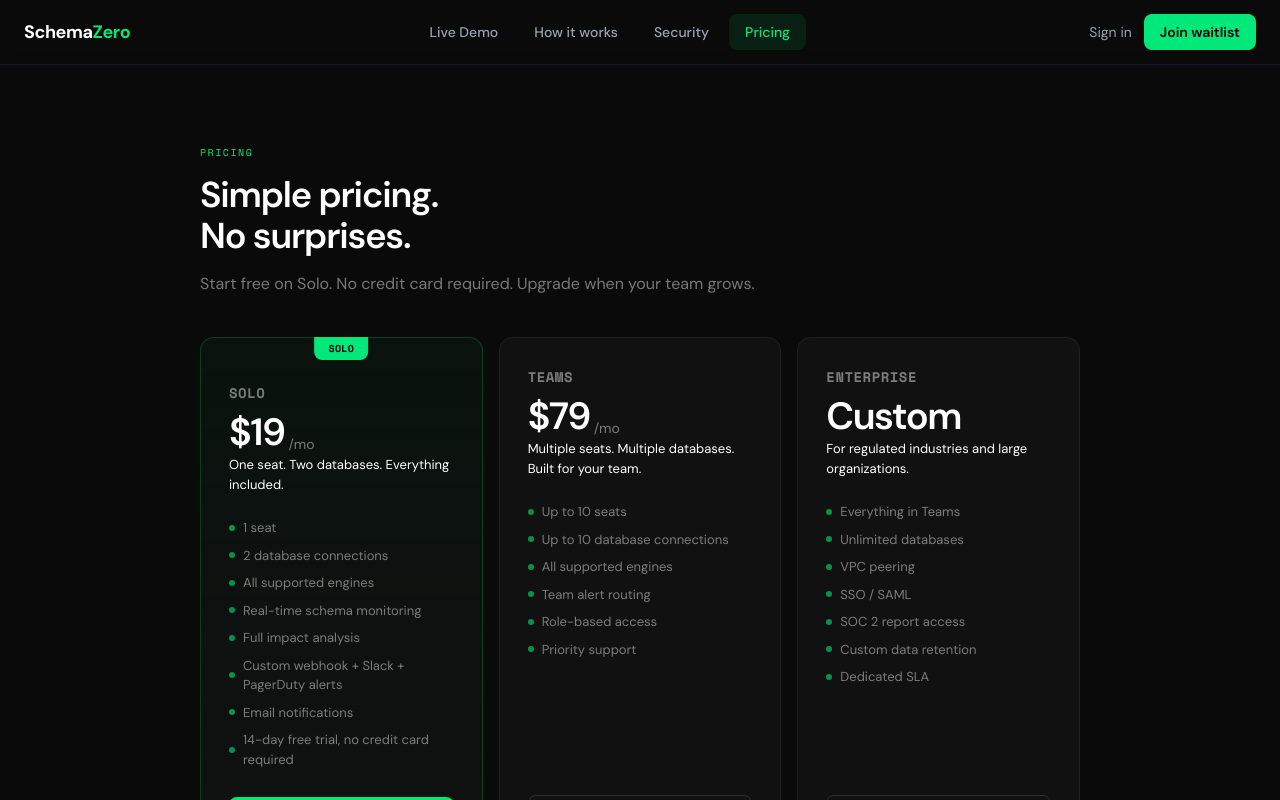
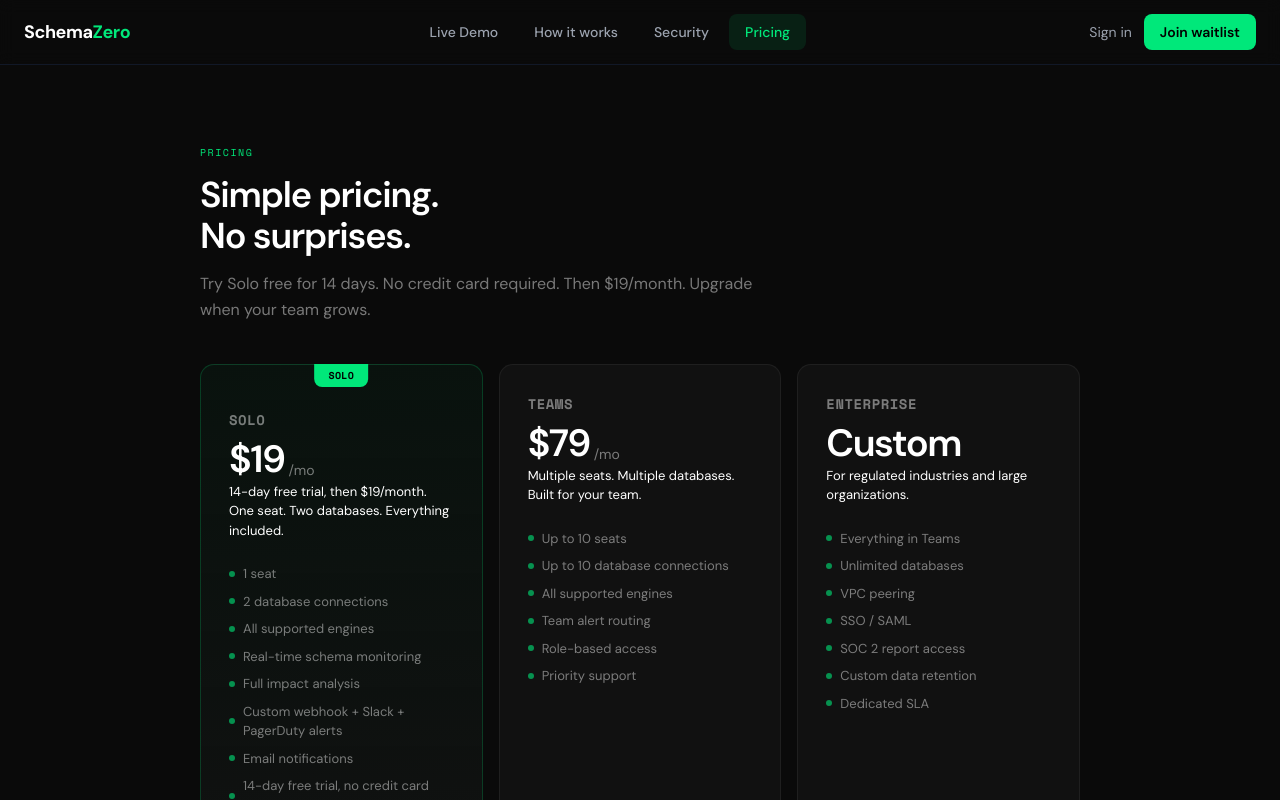
Before and after one commit to mstechdiva-dev/zero-db, a Next.js app in the folder apps/web/: page / in a window 1280 px wide. Both pictures are taken after a click on the button "Pricing". Shown: the top 800 px of the page. Built offline with nearby package versions, Linux system fonts and the light colour scheme.

Commit message:
Pricing: say the free trial is 14 days and what it costs after
Co-Authored-By: Claude Sonnet 5.5 <noreply@anthropic.com>
Claude-Session: https://claude.ai/code/session_01CDpZovnNB85ABai4JfUeh4

```diff
--- a/apps/web/components/landing/Pricing.tsx
+++ b/apps/web/components/landing/Pricing.tsx
@@ -7,7 +7,7 @@ const PLANS = [
     name: "Solo",
     price: "$19",
     period: "/mo",
-    description: "One seat. Two databases. Everything included.",
+    description: "14-day free trial, then $19/month. One seat. Two databases. Everything included.",
     features: [
       "1 seat",
       "2 database connections",
@@ -80,7 +80,7 @@ export default function Pricing({ onTabChange }: PricingProps) {
         Simple pricing.<br />No surprises.
       </h2>
       <p className="text-base text-white/45 max-w-[560px] leading-[1.65] mb-10">
-        Start free on Solo. No credit card required. Upgrade when your team grows.
+        Try Solo free for 14 days. No credit card required. Then $19/month. Upgrade when your team grows.
       </p>
 
       <div className="grid grid-cols-1 md:grid-cols-3 gap-4">
```
